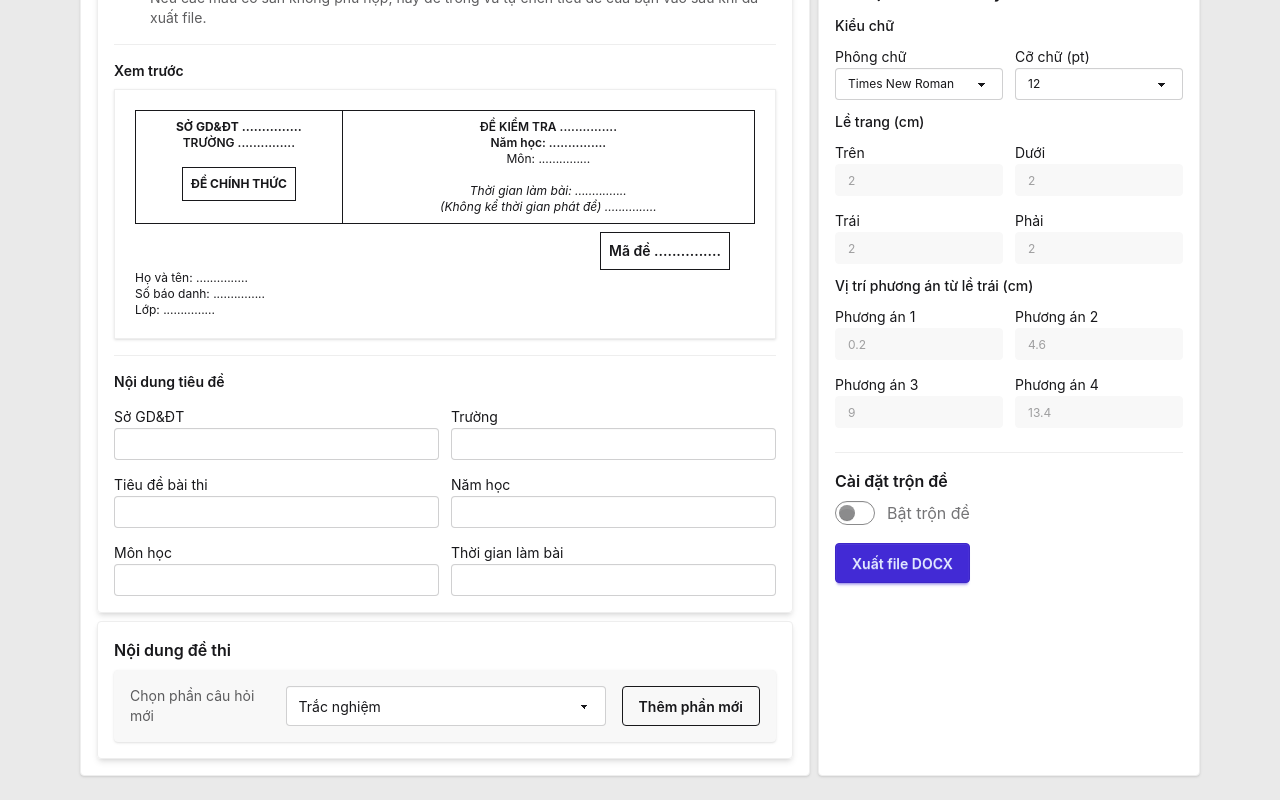
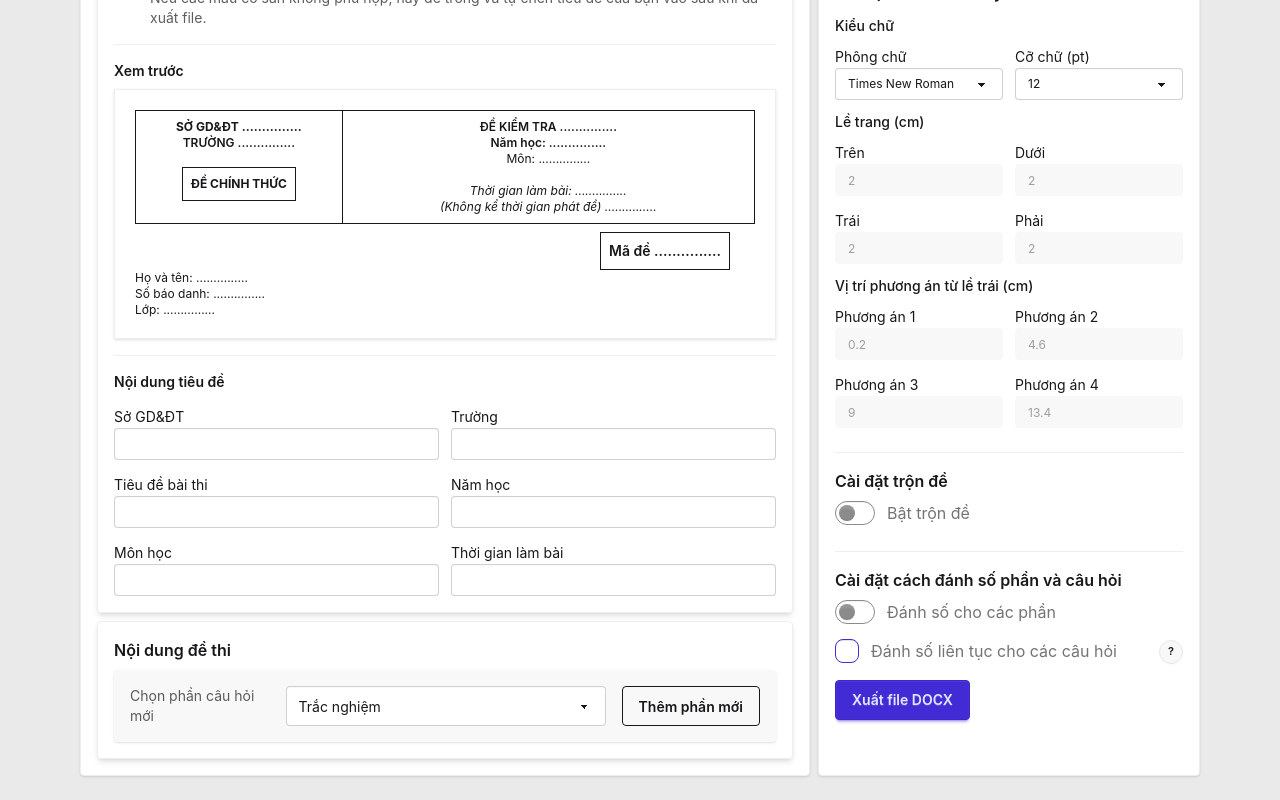
Before and after one commit to TranPhat-28/exam-kit, a React (Vite) app: page /builder in a window 1280 px wide. Shown: the part 339-1139 px from the top of the page. Built offline with nearby package versions, Linux system fonts and the light colour scheme.

Commit message:
feat: Add Numbering settings UI

```diff
--- /dev/null
+++ b/src/pages/Builder/ActionsPanel/NumberingSettings/index.tsx
@@ -0,0 +1,65 @@
+import { useState } from "react";
+
+export const NumberingSettings = () => {
+    const [isSectionNumberingEnabled, setIsSectionNumberingEnabled] =
+        useState(false);
+
+    return (
+        <section className="mt-6 border-t border-base-300 pt-4">
+            <h3 className="font-semibold">
+                Cài đặt cách đánh số phần và câu hỏi
+            </h3>
+            <label className="label mt-2 cursor-pointer justify-start gap-3">
+                <input
+                    className="toggle toggle-primary"
+                    type="checkbox"
+                    checked={isSectionNumberingEnabled}
+                    onChange={(event) =>
+                        setIsSectionNumberingEnabled(
+                            event.currentTarget.checked,
+                        )
+                    }
+                />
+                <span className="label-text">Đánh số cho các phần</span>
+            </label>
+
+            {isSectionNumberingEnabled && (
+                <label className="form-control mt-3 max-w-xs">
+                    <p className="label-text mb-1 text-sm">Kiểu số</p>
+                    <select
+                        className="select select-bordered select-sm w-full"
+                        defaultValue="count"
+                    >
+                        <option value="count">Số đếm</option>
+                        <option value="roman">Số La Mã</option>
+                        <option value="alphabetic">Chữ cái</option>
+                    </select>
+                </label>
+            )}
+
+            <div className="mt-3 flex items-center justify-between gap-2">
+                <label className="label min-w-0 flex-1 cursor-pointer justify-start gap-3">
+                    <input
+                        className="checkbox checkbox-primary"
+                        type="checkbox"
+                    />
+                    <span className="label-text">
+                        Đánh số liên tục cho các câu hỏi
+                    </span>
+                </label>
+                <span
+                    className="tooltip tooltip-left"
+                    data-tip="Nếu được chọn, các câu hỏi sẽ được đánh số liên tục xuyên suốt qua các phần. Nếu không chọn, khi sang phần mới, số thứ tự câu hỏi sẽ được đánh bắt đầu lại từ 1."
+                >
+                    <button
+                        className="btn btn-circle btn-xs"
+                        type="button"
+                        aria-label="Thông tin: Đánh số liên tục cho các câu hỏi"
+                    >
+                        <span aria-hidden="true">?</span>
+                    </button>
+                </span>
+            </div>
+        </section>
+    );
+};
--- a/src/pages/Builder/ActionsPanel/index.tsx
+++ b/src/pages/Builder/ActionsPanel/index.tsx
@@ -1,6 +1,7 @@
 import { useAppSelector } from "../../../store/hooks";
 import { exportExamInstructions } from "../../../utilities/exportExamInstructions";
 import { LayoutSettings } from "./LayoutSettings";
+import { NumberingSettings } from "./NumberingSettings";
 import { ResultSummary } from "./ResultSummary";
 import { ScramblingSettings } from "./ScramblingSettings";
 
@@ -17,6 +18,7 @@ export const ActionsPanel = () => {
             <ResultSummary />
             <LayoutSettings />
             <ScramblingSettings />
+            <NumberingSettings />
 
             <button
                 className="btn btn-primary mt-4"
```
